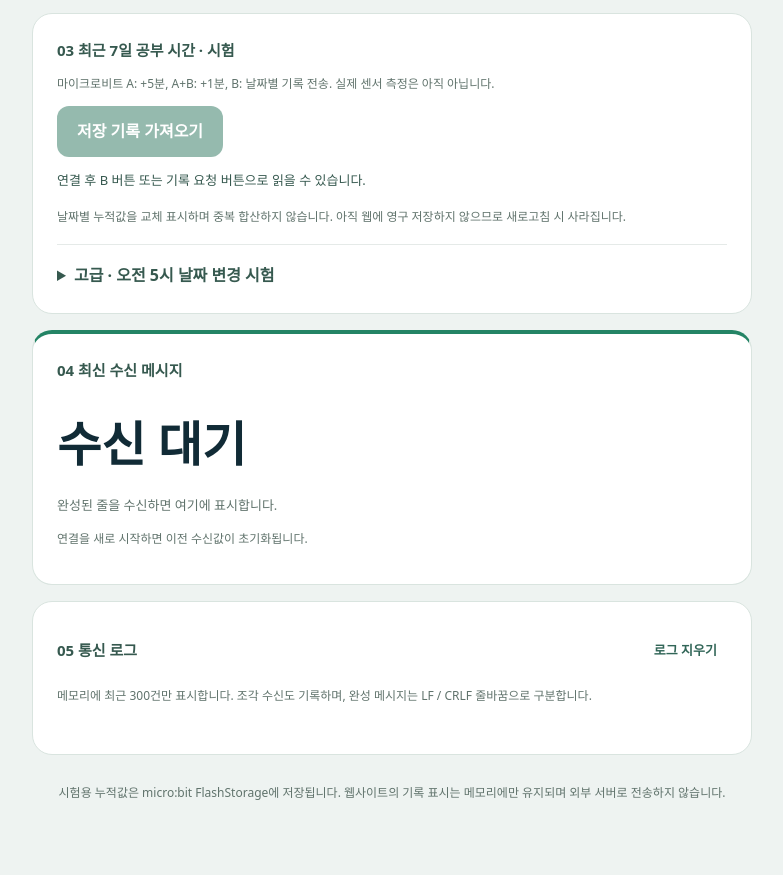
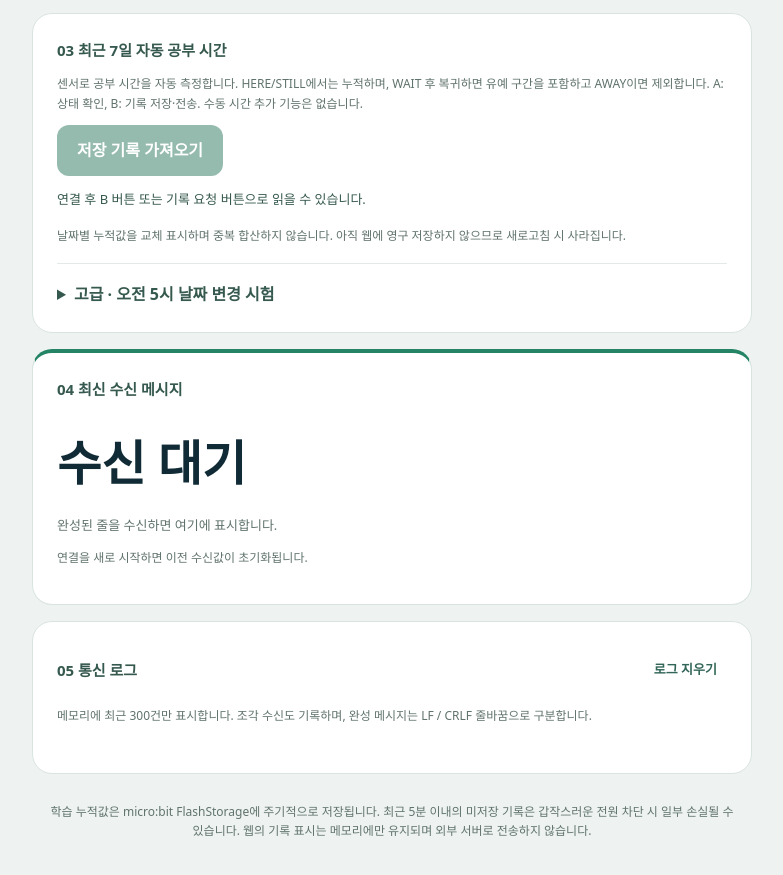
Before and after one commit to soup-bean/microbit-study-web, a plain HTML site: page index.html in a window 1280 px wide. Shown: the part 825-1700 px from the top of the page, without its empty margins (248-1031 px from the left). Before the commit the page ends 1679 px from the top, so only its background shows below. Drawn offline with Linux system fonts and the light colour scheme.

Commit message:
Update web labels for automatic study timing and warn about boundary test

```diff
--- a/index.html
+++ b/index.html
@@ -25,15 +25,15 @@
       <p class="hint">자동 동기화는 하지 않습니다. 기기에서 SYNC:OK 응답을 받아야 완료로 표시됩니다. 휴대폰 시각이 정확해야 합니다.</p>
     </section>
     <section aria-labelledby="days-title">
-      <h2 id="days-title">03 최근 7일 공부 시간 · 시험</h2>
-      <p class="hint">마이크로비트 A: +5분, A+B: +1분, B: 날짜별 기록 전송. 실제 센서 측정은 아직 아닙니다.</p>
+      <h2 id="days-title">03 최근 7일 자동 공부 시간</h2>
+      <p class="hint">센서로 공부 시간을 자동 측정합니다. HERE/STILL에서는 누적하며, WAIT 후 복귀하면 유예 구간을 포함하고 AWAY이면 제외합니다. A: 상태 확인, B: 기록 저장·전송. 수동 시간 추가 기능은 없습니다.</p>
       <div class="actions"><button id="get-records" type="button" disabled>저장 기록 가져오기</button></div>
       <p id="records-status" role="status" aria-live="polite">연결 후 B 버튼 또는 기록 요청 버튼으로 읽을 수 있습니다.</p>
       <ol id="days" aria-label="날짜별 공부 시간"></ol>
       <p class="hint">날짜별 누적값을 교체 표시하며 중복 합산하지 않습니다. 아직 웹에 영구 저장하지 않으므로 새로고침 시 사라집니다.</p>
       <details class="test-options">
         <summary>고급 · 오전 5시 날짜 변경 시험</summary>
-        <p class="hint">RTC를 시험용 04:59:30으로 바꿉니다. 05:00 전후에 A/B로 기록을 확인하고, 끝나면 반드시 RTC 시간 동기화 버튼으로 실제 한국 시각을 복원하세요. 시험용 시간도 FlashStorage에 저장됩니다.</p>
+        <p class="hint">RTC를 시험용 04:59:30으로 바꿉니다. 센서가 HERE/STILL로 판단하면 시험 중에도 공부 시간이 기록될 수 있습니다. 실제 학습 기록을 관리하는 중에는 사용하지 마세요. 시험 후 반드시 실제 한국 시각으로 동기화해 주세요.</p>
         <button id="boundary-test" class="secondary" type="button" disabled>RTC를 04:59:30으로 설정</button>
         <p id="boundary-status" role="status">시험 미실행</p>
       </details>
@@ -49,7 +49,7 @@
       <p class="hint">메모리에 최근 300건만 표시합니다. 조각 수신도 기록하며, 완성 메시지는 LF / CRLF 줄바꿈으로 구분합니다.</p>
       <ol id="log" aria-label="통신 로그"></ol>
     </section>
-    <footer>시험용 누적값은 micro:bit FlashStorage에 저장됩니다. 웹사이트의 기록 표시는 메모리에만 유지되며 외부 서버로 전송하지 않습니다.</footer>
+    <footer>학습 누적값은 micro:bit FlashStorage에 주기적으로 저장됩니다. 최근 5분 이내의 미저장 기록은 갑작스러운 전원 차단 시 일부 손실될 수 있습니다. 웹의 기록 표시는 메모리에만 유지되며 외부 서버로 전송하지 않습니다.</footer>
   </main>
 </body>
 </html>
```
